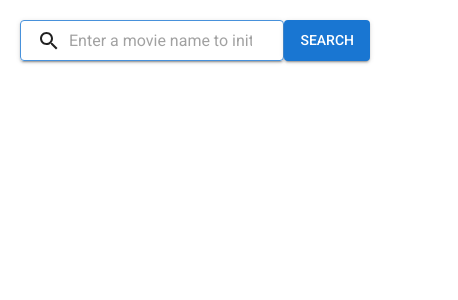
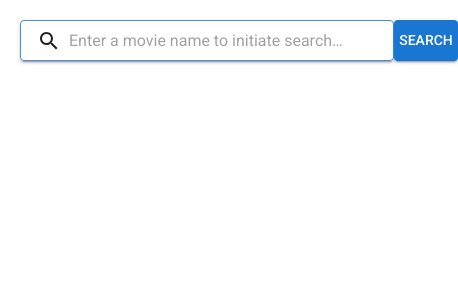
Before and after one commit to nagyorsolya/movie-fullstack-app, a React (Create React App) app in the folder movie-fullstack-app/frontend/: page / in a window 390 px wide. Shown: the top 300 px of the page, 458 px wide, since content can reach past the window. Built offline with nearby package versions, Linux system fonts and the light colour scheme.

Commit message:
wip: search field modification and information component

```diff
--- a/movie-fullstack-app/frontend/src/components/search/SearchField.tsx
+++ b/movie-fullstack-app/frontend/src/components/search/SearchField.tsx
@@ -38,12 +38,10 @@ const StyledInputBase = styled(InputBase)(({ theme }) => ({
 		paddingLeft: `calc(1em + ${theme.spacing(4)})`,
 		transition: theme.transitions.create('width'),
 		width: '100%',
-		[theme.breakpoints.up('md')]: {
-			width: '40ch',
-		},
-		[theme.breakpoints.up('lg')]: {
-			width: '60ch',
-		},
+		minWidth: '300px',
+		overflow: 'hidden',
+		textOverflow: 'ellipsis',
+		whiteSpace: 'nowrap',
 	},
 }));
 
```
Also changed, not shown: movie-fullstack-app/frontend/src/components/info/Info.tsx (added, +17 -0 lines).
